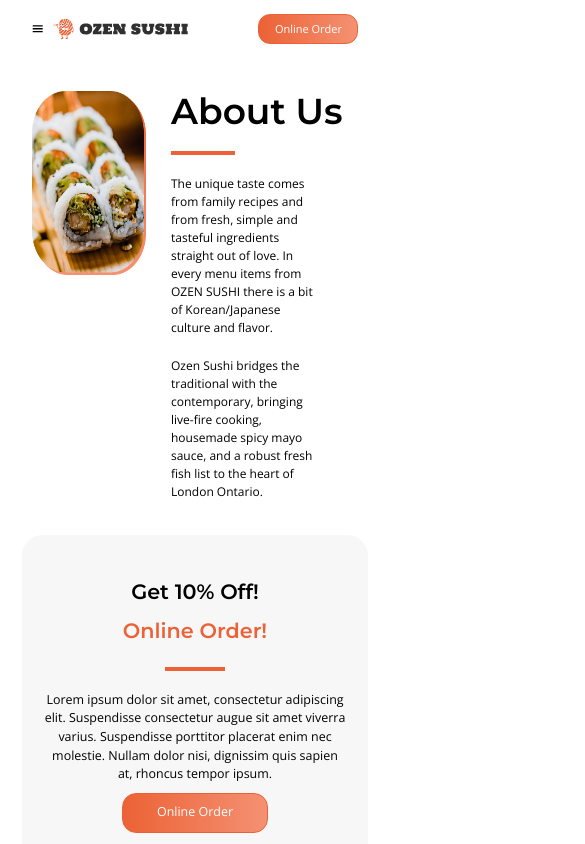
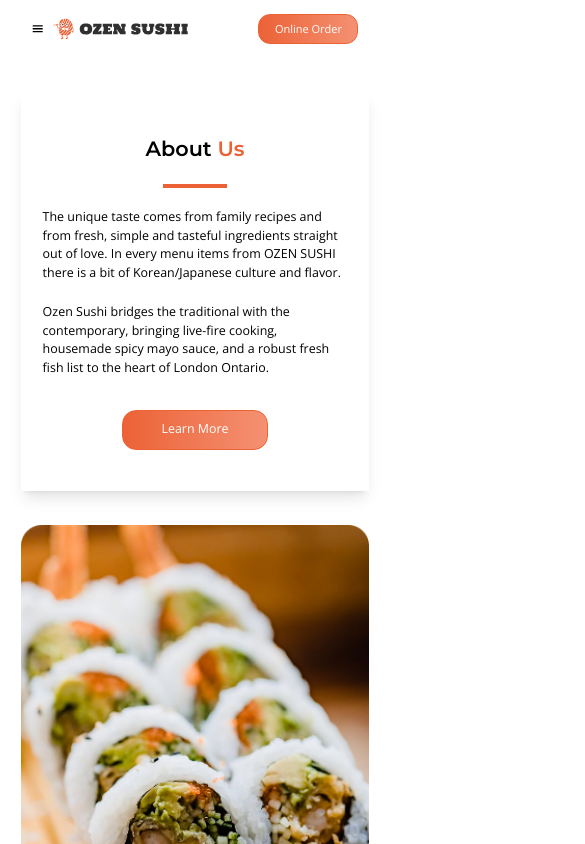
Before and after one commit to Sungmin-Kim-0508/ozen-sushi-korea, a Next.js app: page /ozen-sushi/about-us in a window 390 px wide. Shown: the top 844 px of the page, 585 px wide, since content can reach past the window. Built offline with nearby package versions, Linux system fonts and the light colour scheme; a web font is replaced by a local one.

Commit message:
completed about us page in ozen sushi in mobile size

```diff
--- a/app/ozen-sushi/about-us/page.tsx
+++ b/app/ozen-sushi/about-us/page.tsx
@@ -2,11 +2,13 @@
 
 import Image from "next/image";
 import image_7606 from "public/images/ozen-sushi/image_7606.png";
+import image_131 from "public/images/ozen-sushi/image_131.png";
 import image_136 from "public/images/ozen-sushi/image_136.png";
 import image_137 from "public/images/ozen-sushi/image_137.png";
 import image_138 from "public/images/ozen-sushi/image_138.png";
 import image_139 from "public/images/ozen-sushi/image_139.png";
 import DiscountOfferSection from "app/components/DiscountOfferSection";
+import { OrangeBgBtn } from "app/components/button";
 
 function AboutUs() {
   const foodImages = [
@@ -29,38 +31,55 @@ function AboutUs() {
   ];
   return (
     <>
-      <section className="flex gap-x-16 relative w-full min-h-full">
-        <div className="flex justify-center px-[8.21vw] py-[8.57vw] gap-x-[6.42vw]">
-          <div>
-            <Image
-              alt="image_7606"
-              src={image_7606}
-              className="w-[36.42vw] h-[47.21vw]"
-            />
-          </div>
-          <div className="flex flex-col justify-center w-[36rem]">
-            <span className="monserratBold900 text-5xl mlg:text-4xl">
+      <section className="flex md:block md:px-[max(20px,5.33vw)]">
+        <div className="flex justify-center px-[8.21vw] py-[8.57vw] gap-x-[6.42vw] md:px-0">
+          <Image
+            alt="image_7606"
+            src={image_7606}
+            className="w-[36.42vw] h-[47.21vw] md:hidden"
+          />
+          <div className="flex flex-col justify-center w-full md:px-[max(21px,5.6vw)] md:py-[max(40px,10.66vw)] md:shadow-lg">
+            <span className="monserratBold900 text-5xl mlg:text-4xl md:hidden">
               About Us
             </span>
-            <div className="border-2 border-EC6236 max-w-[4rem] mt-5 mb-5" />
-            <div className="w-[37.6vw]">
-              <div className="text-[clamp(12px,1.14vw,22px)] mb-5">
+            <span className="hidden md:block monserratBold900 text-[max(20px,5.33vw)] text-center">
+              About{" "}
+              <span className="monserratBold900 text-EC6236 text-[max(20px,5.33vw)]">
+                Us
+              </span>
+            </span>
+            <div className="border-2 border-EC6236 max-w-[4rem] my-5 md:mx-auto md:w-[7rem]" />
+            <div className="text-[clamp(12px,1.14vw,22px)] md:text-[max(12px,3.2vw)]">
+              <div className="mb-5">
                 The unique taste comes from family recipes and from fresh,
                 simple and tasteful ingredients straight out of love. In every
                 menu items from OZEN SUSHI there is a bit of Korean/Japanese
                 culture and flavor.
               </div>
-              <div className="text-[clamp(12px,1.14vw,22px)]">
+              <div className="mb-8">
                 Ozen Sushi bridges the traditional with the contemporary,
                 bringing live-fire cooking, housemade spicy mayo sauce, and a
                 robust fresh fish list to the heart of London Ontario.
               </div>
             </div>
+            <div className="flex justify-center">
+              <OrangeBgBtn className="w-[clamp(140px,14.28vw,200px)] h-[clamp(40px,3.92vw,55px)] md:w-[max(140px,37.55vw)] md:h-[max(40px,7vw)] md:text-[clamp(10px,3.2vw,20px)]">
+                Learn More
+              </OrangeBgBtn>
+            </div>
           </div>
         </div>
       </section>
+      <section className="hidden md:block mb-8">
+        <Image
+          alt="image_131"
+          src={image_131}
+          className="px-[max(20px,5.33vw)] min-w-full"
+        />
+      </section>
       <DiscountOfferSection />
-      <section>
+      <div className="mt-8" />
+      <section className="md:hidden">
         <div className="flex w-full">
           {foodImages.map((image) => (
             <Image
--- a/app/ozen-sushi/footer.tsx
+++ b/app/ozen-sushi/footer.tsx
@@ -15,7 +15,7 @@ function Footer() {
         className="flex justify-between pl-[clamp(50px,6vw,90px)] text-white bg-191919
                    md:flex-col md:items-center md:pl-0 md:pb-[max(41px,10.93vw)] md:bg-F1F1F1"
       >
-        <div className="pt-[clamp(40px,4.28vw,60px)] md:mb-[max(40px,10.66vw)]">
+        <div className="pt-[clamp(40px,4.28vw,60px)] md:mb-[max(30px,8vw)]">
           <OzenSushiLogoHorizontalWhite className="md:hidden" />
           <OzenSushiHorizontalLogo className="hidden md:block w-[max(242px,64.54vw)] h-[clamp(60.3px,8.9vh,100px)]" />
         </div>
```
Also changed, not shown: public/images/ozen-sushi/image_131.png (added).
